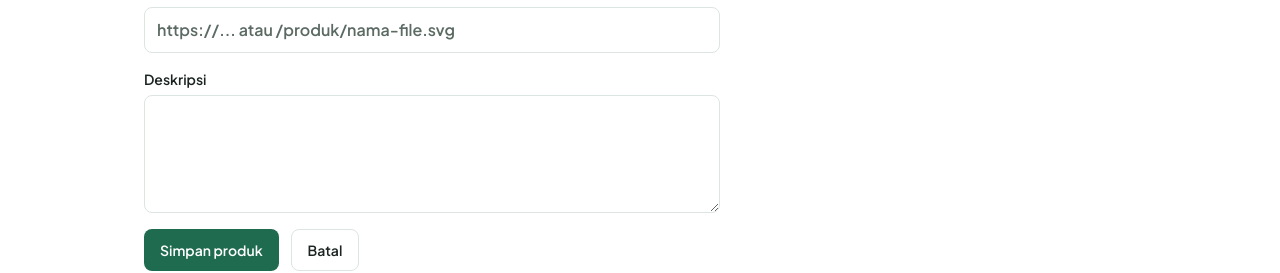
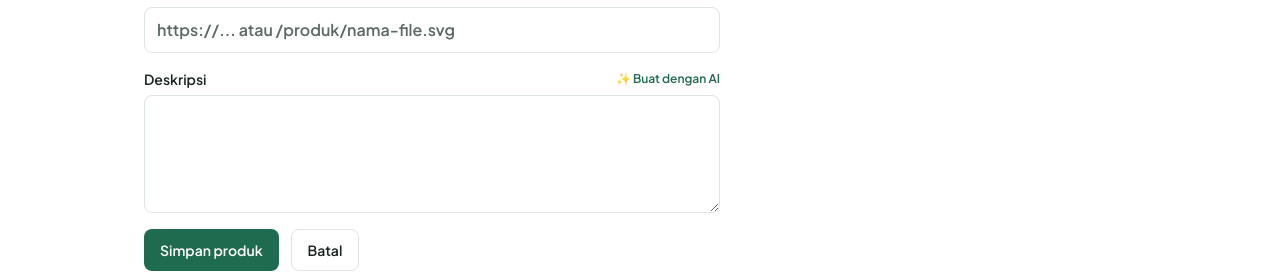
Before and after one commit to abddrhman/katalog-umkm, a Next.js app: page /admin/produk/baru in a window 1280 px wide. Shown: the part 493-766 px from the top of the page. Built offline with nearby package versions, Linux system fonts and the light colour scheme.

Commit message:
US-14 Deskripsi produk dibuat AI

```diff
--- a/app/admin/actions.js
+++ b/app/admin/actions.js
@@ -157,7 +157,6 @@ export async function updateProductAction(id, prevState, formData) {
   redirect("/admin");
 }
 
-
 export async function deleteProductAction(id) {
   const supabase = await createClient();
   const {
@@ -178,3 +177,69 @@ export async function deleteProductAction(id) {
   revalidatePath("/");
   revalidatePath(`/produk/${id}`);
 }
+
+export async function generateProductDescriptionAction({ nama, kategori }) {
+  const supabase = await createClient();
+  const {
+    data: { user },
+  } = await supabase.auth.getUser();
+
+  if (!user) {
+    return { error: "Anda harus login untuk menggunakan fitur ini." };
+  }
+
+  if (!nama) {
+    return { error: "Nama produk wajib diisi terlebih dahulu untuk membuat deskripsi." };
+  }
+
+  const apiKey = process.env.GEMINI_API_KEY?.trim();
+  if (!apiKey) {
+    return {
+      error:
+        "GEMINI_API_KEY belum diatur di environment variable server (.env.local).",
+    };
+  }
+
+  const prompt = `Buatlah deskripsi produk yang menarik, singkat, dan menjual dalam 2-3 kalimat berbahasa Indonesia untuk produk UMKM berikut:\nNama Produk: ${nama}\nKategori: ${kategori || "-"}\nDeskripsi:`;
+
+  try {
+    const res = await fetch(
+      `https://generativelanguage.googleapis.com/v1beta/models/gemini-1.5-flash:generateContent?key=${apiKey}`,
+      {
+        method: "POST",
+        headers: {
+          "Content-Type": "application/json",
+        },
+        body: JSON.stringify({
+          contents: [
+            {
+              parts: [{ text: prompt }],
+            },
+          ],
+        }),
+      }
+    );
+
+    const data = await res.json();
+
+    if (!res.ok || data.error) {
+      return {
+        error:
+          data.error?.message || "Gagal membuat deskripsi dengan Gemini API.",
+      };
+    }
+
+    const deskripsi =
+      data.candidates?.[0]?.content?.parts?.[0]?.text?.trim() || "";
+
+    if (!deskripsi) {
+      return { error: "AI tidak mengembalikan teks deskripsi." };
+    }
+
+    return { success: true, deskripsi };
+  } catch (err) {
+    return {
+      error: err.message || "Terjadi kesalahan saat memanggil Gemini API.",
+    };
+  }
+}
--- a/components/FormProduk.jsx
+++ b/components/FormProduk.jsx
@@ -1,13 +1,42 @@
 "use client";
 
-import { useActionState } from "react";
+import { useActionState, useState, useTransition } from "react";
 import Input from "@/components/Input";
 import Tombol from "@/components/Tombol";
+import { generateProductDescriptionAction } from "@/app/admin/actions";
 
 // Dipakai untuk tambah produk (US-08) dan ubah produk (US-09). Keduanya bonus di jalur offline.
 // Nama field sama dengan kolom tabel "produk".
 export default function FormProduk({ produk = {}, labelTombol, action }) {
   const [state, formAction, isPending] = useActionState(action, null);
+
+  const [nama, setNama] = useState(produk.nama || "");
+  const [kategori, setKategori] = useState(produk.kategori || "");
+  const [deskripsi, setDeskripsi] = useState(produk.deskripsi || "");
+
+  const [isAiLoading, startAiTransition] = useTransition();
+  const [aiError, setAiError] = useState("");
+
+  const handleBuatDeskripsiAi = () => {
+    setAiError("");
+    if (!nama.trim()) {
+      setAiError("Isi nama produk terlebih dahulu.");
+      return;
+    }
+
+    startAiTransition(async () => {
+      const res = await generateProductDescriptionAction({
+        nama,
+        kategori,
+      });
+
+      if (res?.error) {
+        setAiError(res.error);
+      } else if (res?.deskripsi) {
+        setDeskripsi(res.deskripsi);
+      }
+    });
+  };
 
   return (
     <form action={formAction} className="flex max-w-xl flex-col gap-4">
@@ -16,7 +45,13 @@ export default function FormProduk({ produk = {}, labelTombol, action }) {
           {state.error}
         </div>
       )}
-      <Input label="Nama produk" name="nama" defaultValue={produk.nama} required />
+      <Input
+        label="Nama produk"
+        name="nama"
+        value={nama}
+        onChange={(e) => setNama(e.target.value)}
+        required
+      />
       <Input
         label="Harga (Rp)"
         name="harga"
@@ -25,14 +60,43 @@ export default function FormProduk({ produk = {}, labelTombol, action }) {
         defaultValue={produk.harga}
         required
       />
-      <Input label="Kategori" name="kategori" defaultValue={produk.kategori} />
+      <Input
+        label="Kategori"
+        name="kategori"
+        value={kategori}
+        onChange={(e) => setKategori(e.target.value)}
+      />
       <Input
         label="Link foto"
         name="foto_url"
         placeholder="https://... atau /produk/nama-file.svg"
         defaultValue={produk.foto_url}
       />
-      <Input label="Deskripsi" name="deskripsi" textarea defaultValue={produk.deskripsi} />
+
+      <div className="flex flex-col gap-1.5">
+        <div className="flex items-center justify-between">
+          <label className="text-sm font-semibold text-teks">Deskripsi</label>
+          <button
+            type="button"
+            onClick={handleBuatDeskripsiAi}
+            disabled={isAiLoading}
+            className="text-xs font-semibold text-utama hover:underline disabled:opacity-50"
+          >
+            {isAiLoading ? "Sedang membuat deskripsi..." : "✨ Buat dengan AI"}
+          </button>
+        </div>
+        {aiError && (
+          <p className="text-xs text-bahaya">{aiError}</p>
+        )}
+        <textarea
+          name="deskripsi"
+          rows={4}
+          value={deskripsi}
+          onChange={(e) => setDeskripsi(e.target.value)}
+          className="w-full rounded-lg border border-garis bg-latar px-3 py-2.5 text-base text-teks placeholder:text-teks-lembut focus:border-utama focus:outline-none"
+        />
+      </div>
+
       <div className="flex gap-3">
         <Tombol type="submit" disabled={isPending}>
           {isPending ? "Menyimpan..." : labelTombol}
```
Also changed, not shown: 1 other file (tests, documents, lock files or other folders).
